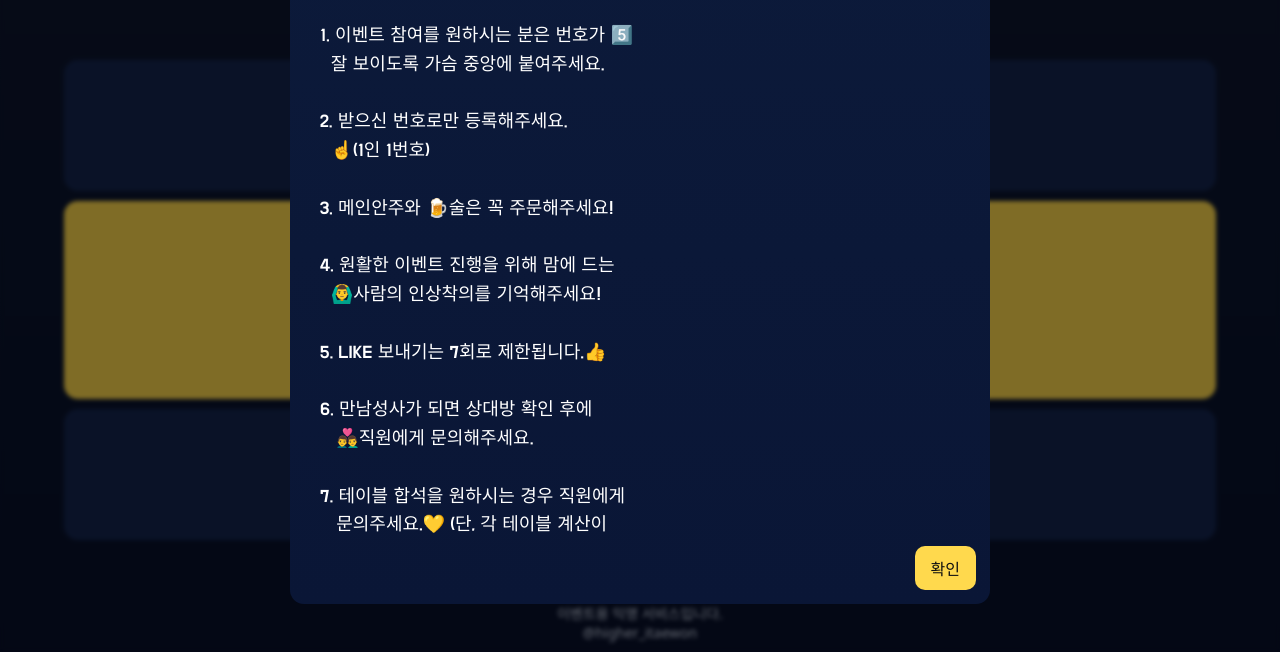
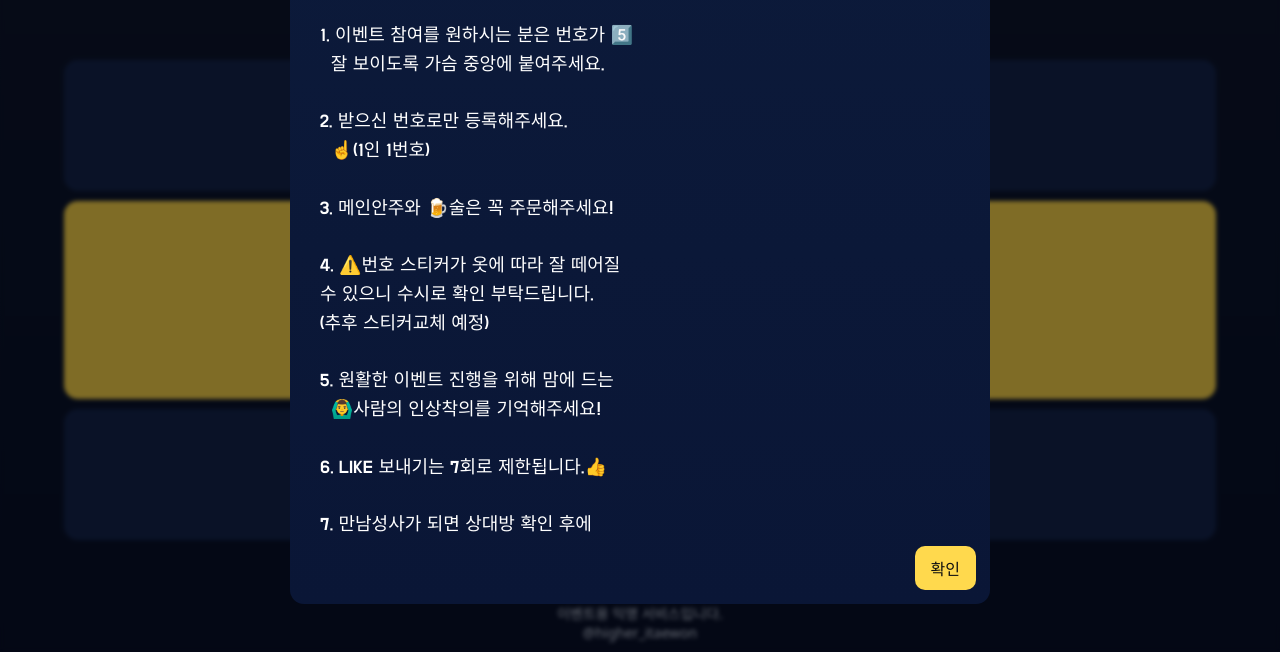
Before and after one commit to higheritaewon/Entrance_HIGHERMATCH, a plain HTML site: page index.html in a window 1280 px wide. Shown: the part 148-800 px from the top of the page. Drawn offline with Linux system fonts and the light colour scheme.

Commit message:
Update index.html

```diff
--- a/index.html
+++ b/index.html
@@ -204,16 +204,18 @@
 
 3. 메인안주와 🍺술은 꼭 주문해주세요!
 
-4. 원활한 이벤트 진행을 위해 맘에 드는<br>&nbsp 🙆‍♂️사람의 인상착의를 기억해주세요!
+4. ⚠️번호 스티커가 옷에 따라 잘 떼어질 <br>수 있으니 수시로 확인 부탁드립니다.<br>(추후 스티커교체 예정)
 
-5. LIKE 보내기는 7회로 제한됩니다.👍
+5. 원활한 이벤트 진행을 위해 맘에 드는<br>&nbsp 🙆‍♂️사람의 인상착의를 기억해주세요!
 
-6. 만남성사가 되면 상대방 확인 후에 <br>&nbsp &nbsp👨‍❤️‍👨직원에게 문의해주세요.
+6. LIKE 보내기는 7회로 제한됩니다.👍
 
-7. 테이블 합석을 원하시는 경우 직원에게 <br>&nbsp &nbsp문의주세요.💛 (단, 각 테이블 계산이
+7. 만남성사가 되면 상대방 확인 후에 <br>&nbsp &nbsp👨‍❤️‍👨직원에게 문의해주세요.
+
+8. 테이블 합석을 원하시는 경우 직원에게 <br>&nbsp &nbsp문의주세요.💛 (단, 각 테이블 계산이
    &nbsp &nbsp우선적으로 되어야 합니다.)
 
-8. 헌팅포차처럼 즐겨주세요!❤️
+9. 헌팅포차처럼 즐겨주세요!❤️
 
 
           ※ TIP: 화장실 또는 흡연장소 가는척하며 <br>&nbsp &nbsp &nbsp &nbsp &nbsp다른 사람 스캔하기!👀
```
